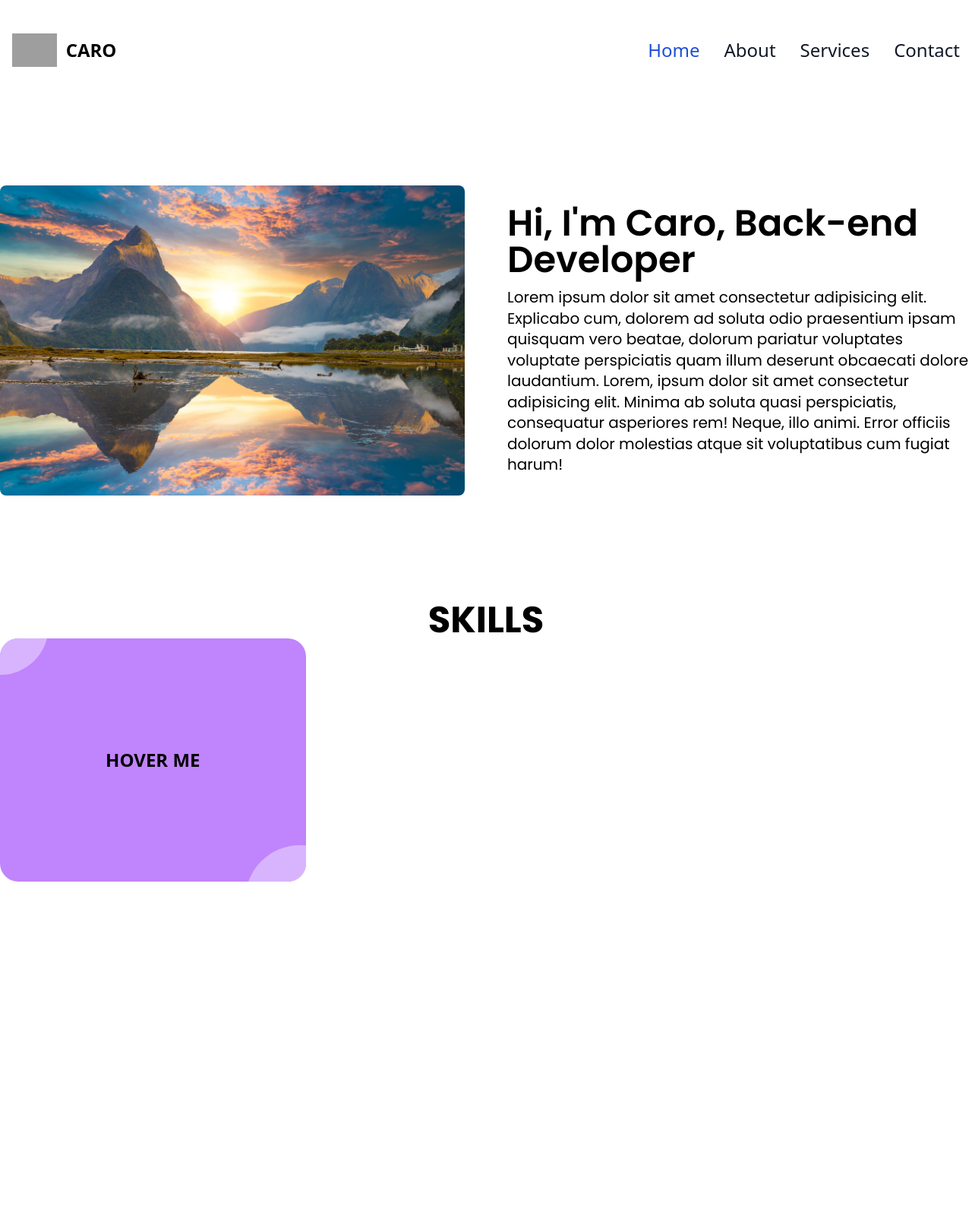
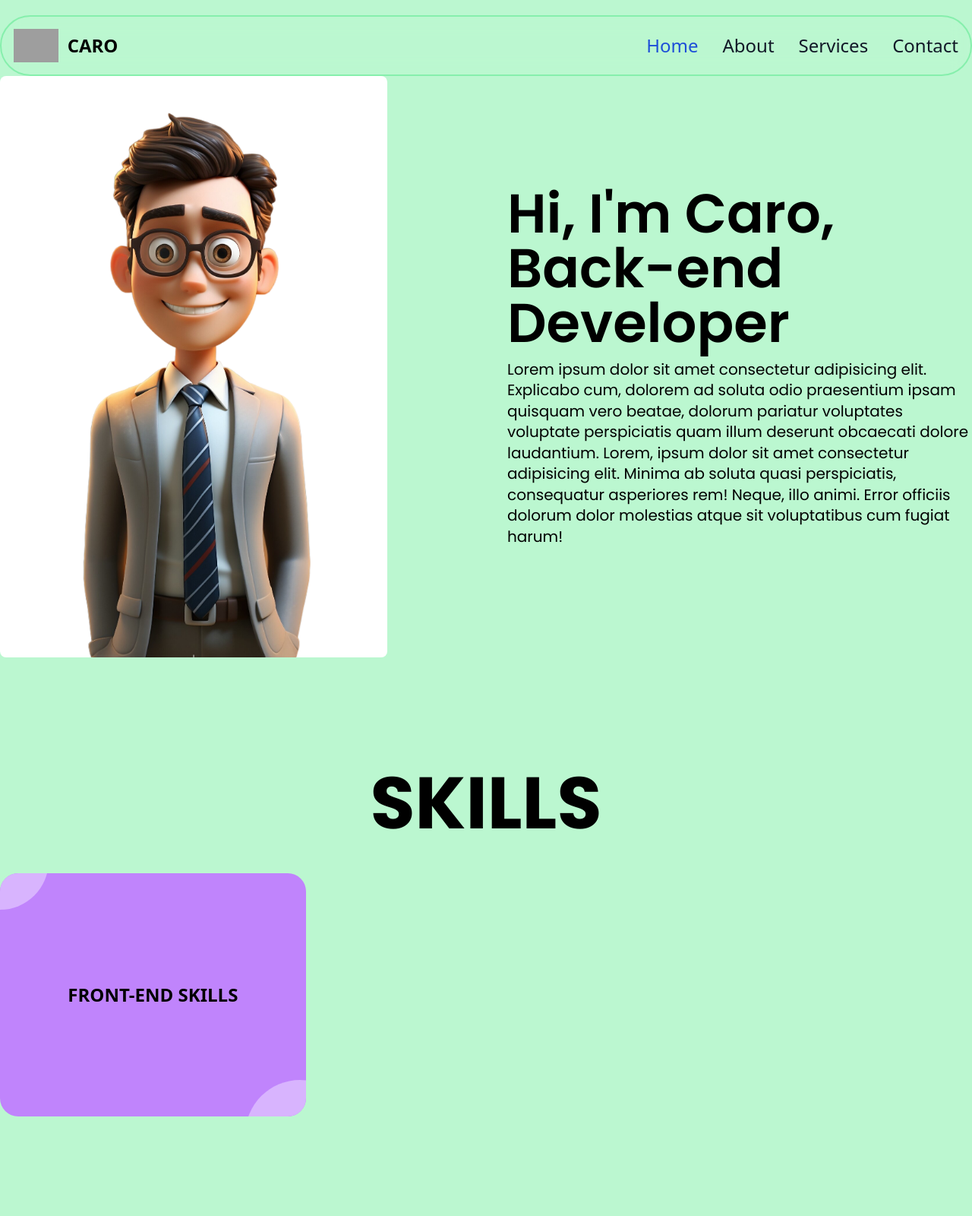
Before and after one commit to CarullahMusa/JarallahMousa, a website: page public/index.html in a window 1280 px wide. Shown: the top 1600 px of the page at 76% size. Drawn offline with Linux system fonts and the light colour scheme; grey boxes are pictures that could not be loaded.

Commit message:
nav , home update
>home add new image
>add blur filter and opacity to nav

```diff
--- a/public/index.html
+++ b/public/index.html
@@ -18,9 +18,9 @@
     <!-- End -->
 </head>
 
-<body>
-    <nav class="bg-white border-gray-200 dark:bg-gray-900">
-        <div class=" max-w-screen-2xl mt-7 flex flex-wrap items-center justify-between mx-auto p-4">
+<body class="bg-green-200 scroll-smooth">
+    <nav class="bg-green-200 md:sticky backdrop-blur-0 md:backdrop-blur-md md:bg-opacity-25 z-[99] mt-5 top-0 border-2 mx-auto border-green-300 -translate-x-0 rounded-full dark:bg-gray-900">
+        <div class=" max-w-screen-2xl flex flex-wrap items-center justify-between mx-auto p-4">
             <a href="#" class="flex items-center space-x-3 rtl:space-x-reverse">
                 <img src="https://flowbite.com/docs/images/logo.svg" class="h-11" alt="Flowbite Logo" />
                 <span class="self-center text-2xl font-semibold whitespace-nowrap dark:text-white">CARO</span>
@@ -37,7 +37,7 @@
             </button>
             <div class="items-center justify-between w-full md:flex md:w-auto md:order-1 hidden" id="navbar-sticky">
                 <ul
-                    class="flex flex-col text-2xl p-4 md:p-0 mt-4 font-medium border border-gray-100 rounded-lg bg-gray-50 md:space-x-8 rtl:space-x-reverse md:flex-row md:mt-0 md:border-0 md:bg-white dark:bg-gray-800 md:dark:bg-gray-900 dark:border-gray-700">
+                    class="flex flex-col md:text-2xl p-4 md:p-0 font-medium border  border-gray-100 rounded-lg  md:space-x-8 rtl:space-x-reverse md:flex-row md:mt-0 md:border-0 dark:bg-gray-800 md:dark:bg-gray-900 dark:border-gray-700">
                     <li>
                         <a href="#"
                             class="block py-2 px-3 text-white bg-blue-700 rounded md:bg-transparent md:text-blue-700 md:p-0 md:dark:text-blue-500"
@@ -59,16 +59,16 @@
             </div>
         </div>
     </nav>
-    <div class="container md:grid md:grid-rows-3 md:gap-16  md:mt-32  mx-auto">
+    <div class="container md:grid md:grid-rows-3 md:gap-36  mx-auto">
         <div class="md:grid md:gap-14 md:grid-cols-2 md:items-center md:justify-center ">
             <div
-                class="w-full  bg-white border-gray-200 rounded-lg lg:max-w-3xl md:block md:border-0 dark:bg-gray-800 dark:border-gray-700">
+                class="w-10/12  bg-white border-gray-200 rounded-lg md:block md:border-0 dark:bg-gray-800 dark:border-gray-700">
                 <a href="#">
-                    <img class="rounded-lg bg-cover " src="./images/dogal-anit-1.jpg" alt="" />
+                    <img class="rounded-lg bg-cover" src="./images/3d-portrait-businessman.png" alt="" />
                 </a>
             </div>
             <div class="sm:mt-0 mt-3">
-                <h1 class="text-start font-semibold text-lg lg:text-5xl">Hi, I'm Caro, Back-end Developer</h1>
+                <h1 class="text-start font-semibold text-lg lg:text-7xl">Hi, I'm Caro, Back-end Developer</h1>
                 <div class="mt-3">
                     <p class="text-start text-sm font-Poppins lg:text-xl lg:leading-snug font-normal ">Lorem ipsum
                         dolor sit amet consectetur adipisicing elit.
@@ -82,9 +82,9 @@
                 </div>
             </div>
         </div>
-        <div class="mt-16">
-            <h1 class="text-center md:text-5xl">SKILLS</h1>
-            <div class="md:grid md:grid-cols-3 md:gap-9">
+        <div class="">
+            <h1 class="text-center md:text-8xl">SKILLS</h1>
+            <div class="mt-11 md:grid md:grid-cols-3 md:gap-9">
                 <div
                     class="relative overflow-hidden h-80 w-full rounded-3xl cursor-pointer text-2xl font-bold bg-purple-400">
                     <div class="z-10 absolute w-full h-full peer"></div>
@@ -93,10 +93,10 @@
                     </div>
                     <div
                         class="absolute flex text-xl text-center items-end justify-end peer-hover:right-0 peer-hover:rounded-b-none peer-hover:bottom-0 peer-hover:items-center peer-hover:justify-center peer-hover:w-full peer-hover:h-full -bottom-32 -right-16 w-36 h-44 rounded-full bg-purple-300 transition-all duration-500">
-                        Nice to meet u,<br />Uiverse
+                        html/css<br />javascript
                     </div>
                     <div class="w-full h-full items-center justify-center flex uppercase">
-                        hover me
+                        front-end skills
                     </div>
                 </div>
             </div>
```
Also changed, not shown: public/images/3d-portrait-businessman.png (added), public/style.css.
